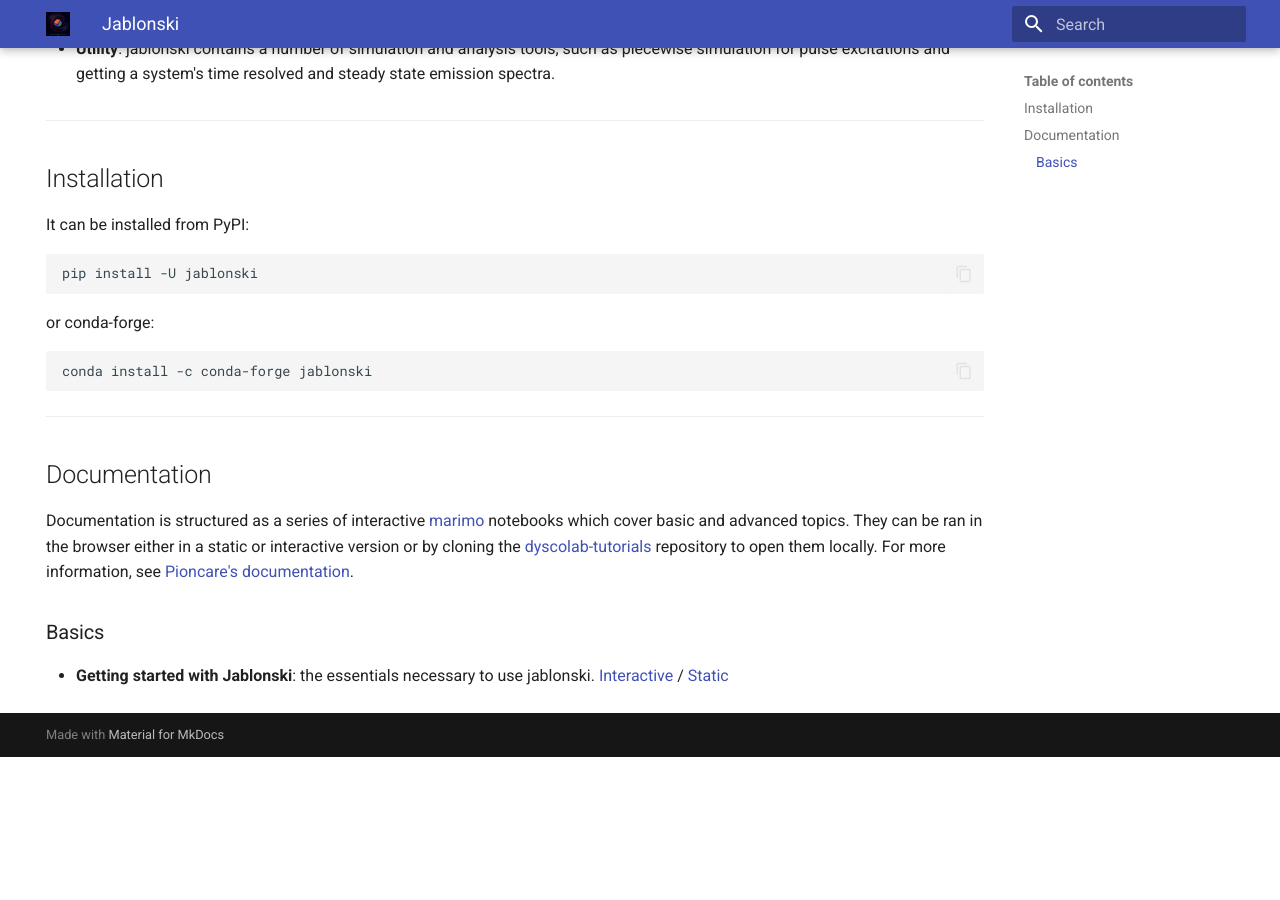
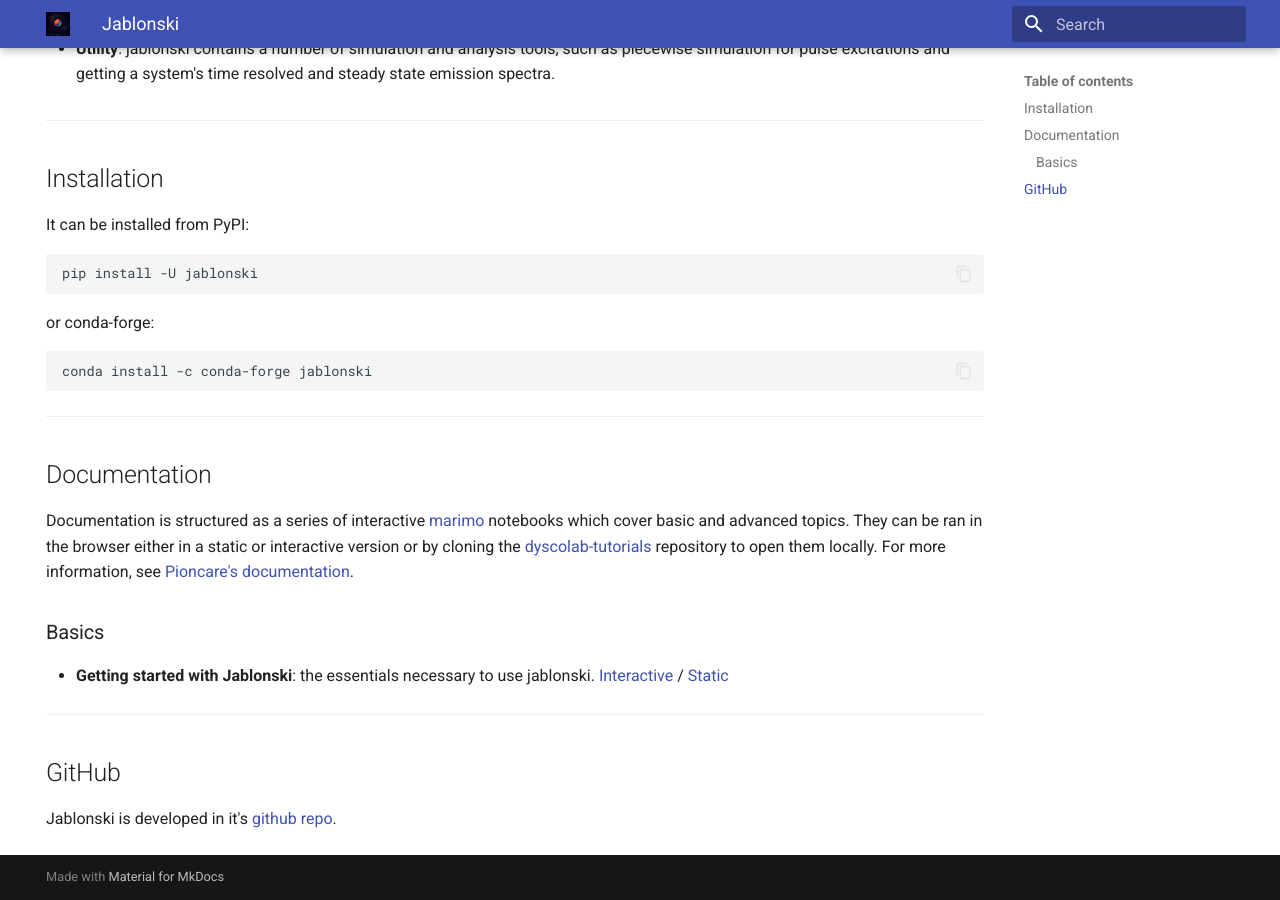
Before and after one commit to dyscolab/dyscolab.github.io, an MkDocs documentation site: the page built from docs/jablonski.md, in a window 1280 px wide and 900 px high, scrolled down 830 px. Built offline with MkDocs 1.6.1 and Material for MkDocs 9.7.7, drawn with Linux system fonts in a browser that asks for light colours; before the commit the page ends 1587 px from its top, so only the background shows below that.

Commit message:
Added gtihub section to jablonski, separating lines to poincare and simbio

```diff
--- a/docs/jablonski.md
+++ b/docs/jablonski.md
@@ -53,3 +53,7 @@ conda install -c conda-forge jablonski
 Documentation is structured as a series of interactive [marimo](https://marimo.io/) notebooks which cover basic and advanced topics. They can be ran in the browser either in a static or interactive version or by cloning the [dyscolab-tutorials](https://github.com/dyscolab/dyscolab-tutorials) repository to open them locally. For more information, see [Pioncare's documentation](poincare.md#documentation).
 ### Basics
 - **Getting started with Jablonski**: the essentials necessary to use jablonski. [Interactive](https://marimo.app/https://github.com/dyscolab/dyscolab-tutorials/blob/main/jablonski/getting_started_with_jablonski.py) / [Static](static_notebooks/getting_started_with_jablonski.html)
+
+---
+## GitHub
+Jablonski is developed in it's [github repo](https://github.com/dyscolab/jablonski).
```
Also changed, not shown: docs/poincare.md (+1 -1 lines), docs/simbio.md (+1 -0 lines).
